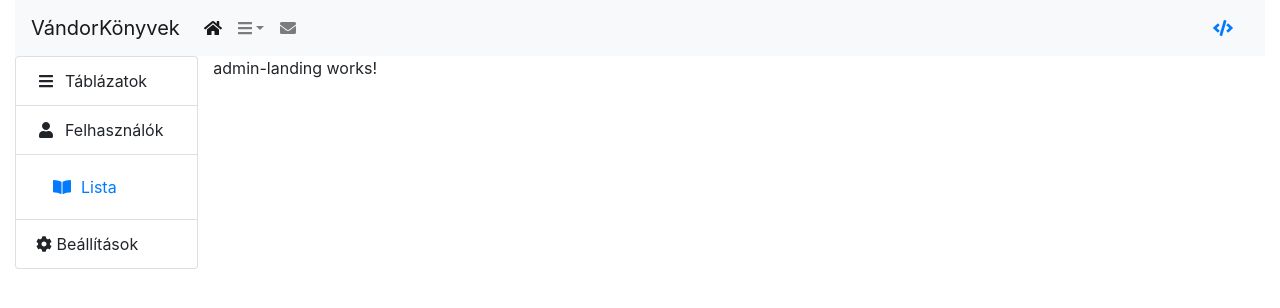
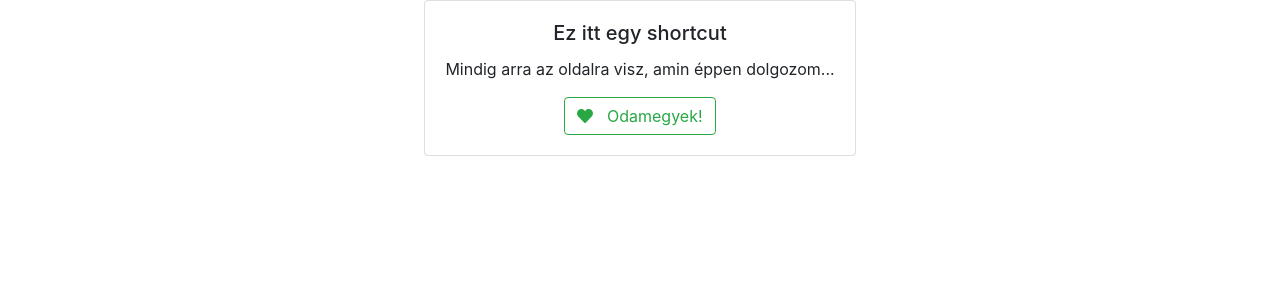
Before and after one commit to NGO-D/vandorKonyvek, an Angular app in the folder vandorKonyvek-projekt/: page / in a window 1280 px wide. Before the commit this address led to /admin/home. Shown: the top 308 px of the page. Built offline with nearby package versions, Linux system fonts and the light colour scheme.

Commit message:
error fix in routing

```diff
--- a/vandorKonyvek-projekt/src/app/components/admin-component/admin-header/admin-header.component.html
+++ b/vandorKonyvek-projekt/src/app/components/admin-component/admin-header/admin-header.component.html
@@ -11,7 +11,7 @@
   <div class="collapse navbar-collapse" id="navbarSupportedContent">
     <ul class="navbar-nav mr-auto">
       <li class="nav-item" routerLinkActive="active">
-        <a class="nav-link" routerLink="/admin/home">
+        <a class="nav-link" routerLink="/admin">
           <i class="fa fa-home"></i>
           <span class="sr-only">(current)</span></a>
       </li>
--- a/vandorKonyvek-projekt/src/app/components/admin-component/admin-landing/admin-landing.component.html
+++ b/vandorKonyvek-projekt/src/app/components/admin-component/admin-landing/admin-landing.component.html
@@ -1,4 +1,3 @@
 <app-admin-header></app-admin-header>
 <app-admin-navigation></app-admin-navigation>
-
-<p>admin-landing works!</p>
+<p>ÁÁÁÁÁÁÁÁÁÁÁÁÁÁÁÁ</p>
--- a/vandorKonyvek-projekt/src/app/components/admin-component/auth/sign-up/sign-up.component.html
+++ b/vandorKonyvek-projekt/src/app/components/admin-component/auth/sign-up/sign-up.component.html
@@ -4,7 +4,7 @@
         <div class="card-body">
           <h5 class="card-title">Ez itt egy shortcut</h5>
           <p class="card-text">Mindig arra az oldalra visz, amin éppen dolgozom...</p>
-          <a routerLink="/admin/home" class="btn btn-outline-success">
+          <a routerLink="/admin" class="btn btn-outline-success">
             <i class="fa fa-heart"></i>  &nbsp;
             Odamegyek!
 
--- a/vandorKonyvek-projekt/src/app/components/admin-component/books/book-list/book-list.component.ts
+++ b/vandorKonyvek-projekt/src/app/components/admin-component/books/book-list/book-list.component.ts
@@ -9,7 +9,8 @@ import { Books } from '../../../../models/books.model';
 @Component({
   selector: 'app-book-list',
   templateUrl: './book-list.component.html',
-  styleUrls: ['./book-list.component.css']
+  styleUrls: ['./book-list.component.css'],
+  providers: [BooksService]
 })
 export class BookListComponent implements OnInit {
 
@@ -17,7 +18,7 @@ export class BookListComponent implements OnInit {
 
 
   booksSubscription: Subscription;
-  changeCounter: number = 0;
+  changeCounter: number = 0; //ez minek, kell egyáltalán ide?
 
 
   constructor(private booksService: BooksService,
```
Also changed, not shown: vandorKonyvek-projekt/src/app/app-routing.module.ts (+14 -9 lines).
